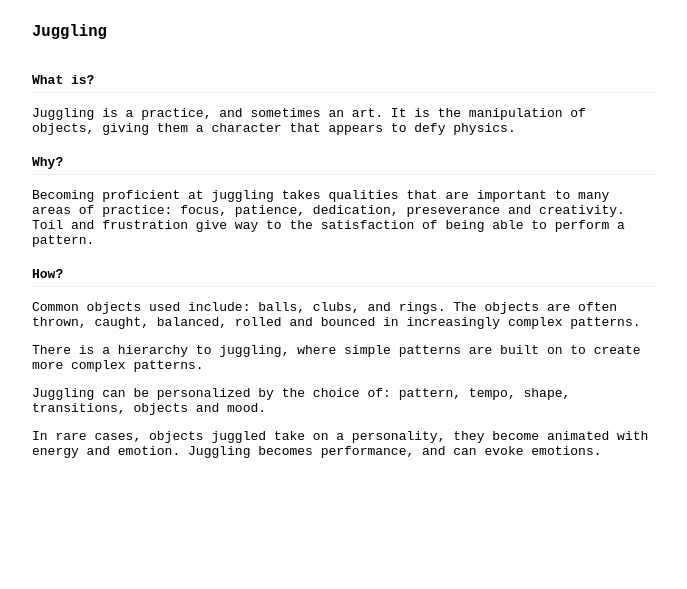
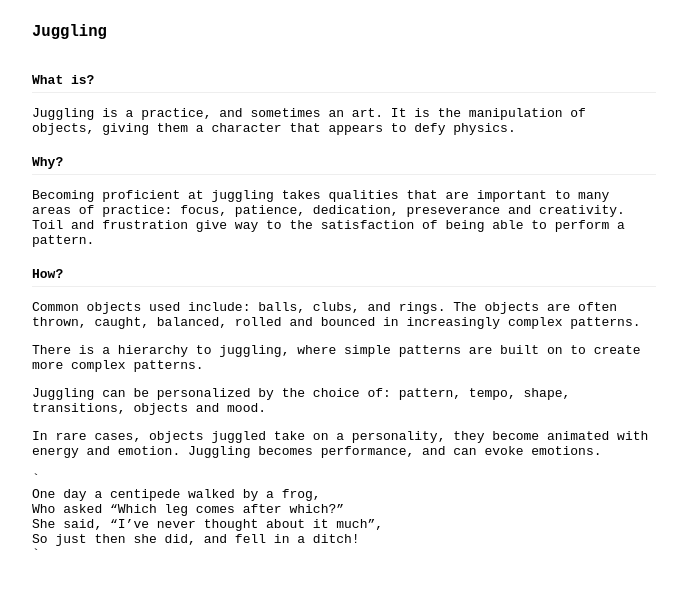
Before and after one commit to mkipling/p, a Jekyll site: the page built from _a/juggling.md, in a window 1280 px wide. Shown: the top 589 px of the page, without its empty margins (296-983 px from the left). Built offline with Jekyll 4.4.1, drawn with Linux system fonts in a browser that asks for light colours.

Commit message:
Update juggling.md

```diff
--- a/_a/juggling.md
+++ b/_a/juggling.md
@@ -20,3 +20,10 @@ There is a hierarchy to juggling, where simple patterns are built on to create m
 Juggling can be personalized by the choice of: pattern, tempo, shape, transitions, objects and mood.
 
 In rare cases, objects juggled take on a personality, they become animated with energy and emotion. Juggling becomes performance, and can evoke emotions.
+
+`
+One day a centipede walked by a frog,
+Who asked "Which leg comes after which?"
+She said, "I've never thought about it much",
+So just then she did, and fell in a ditch!
+`
```
